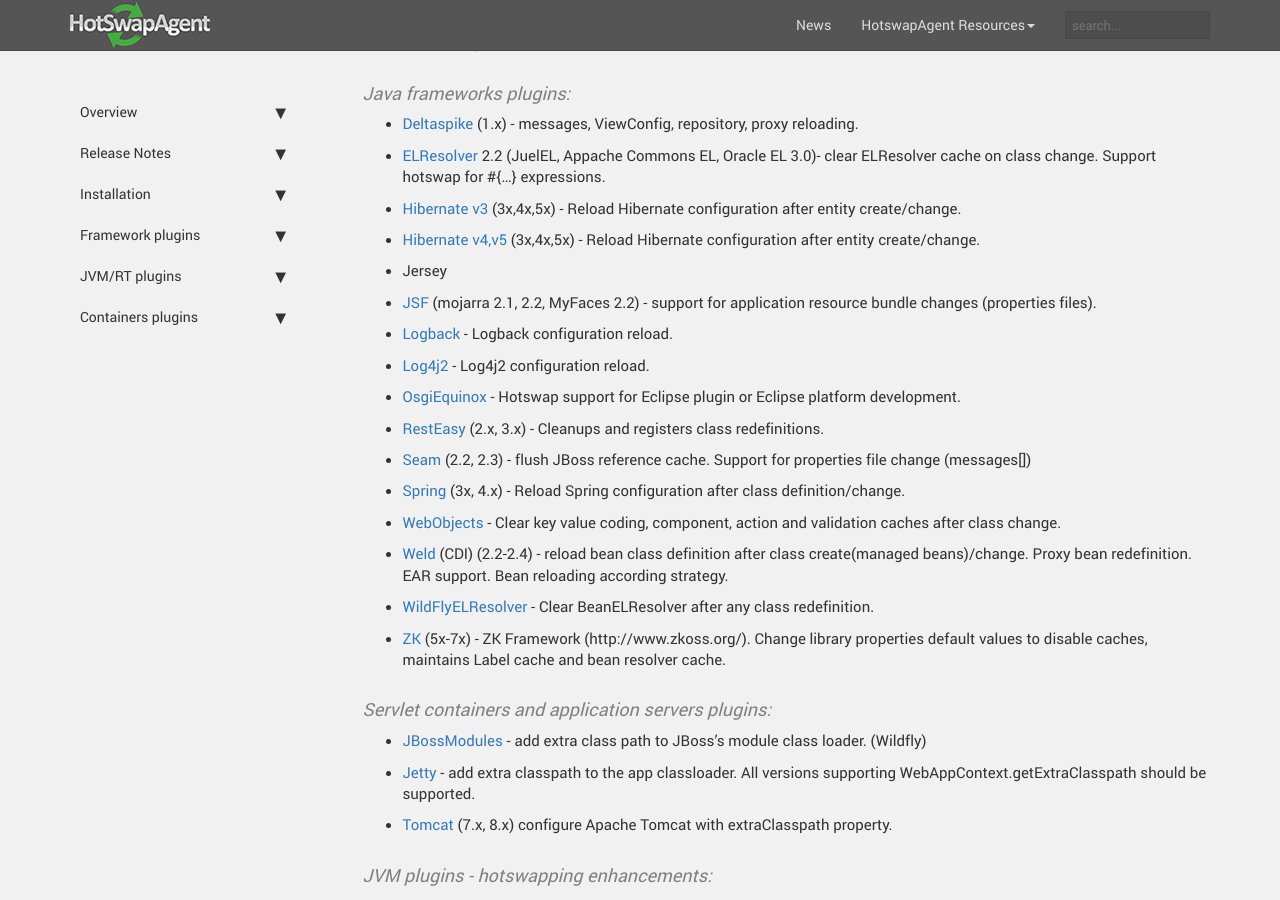
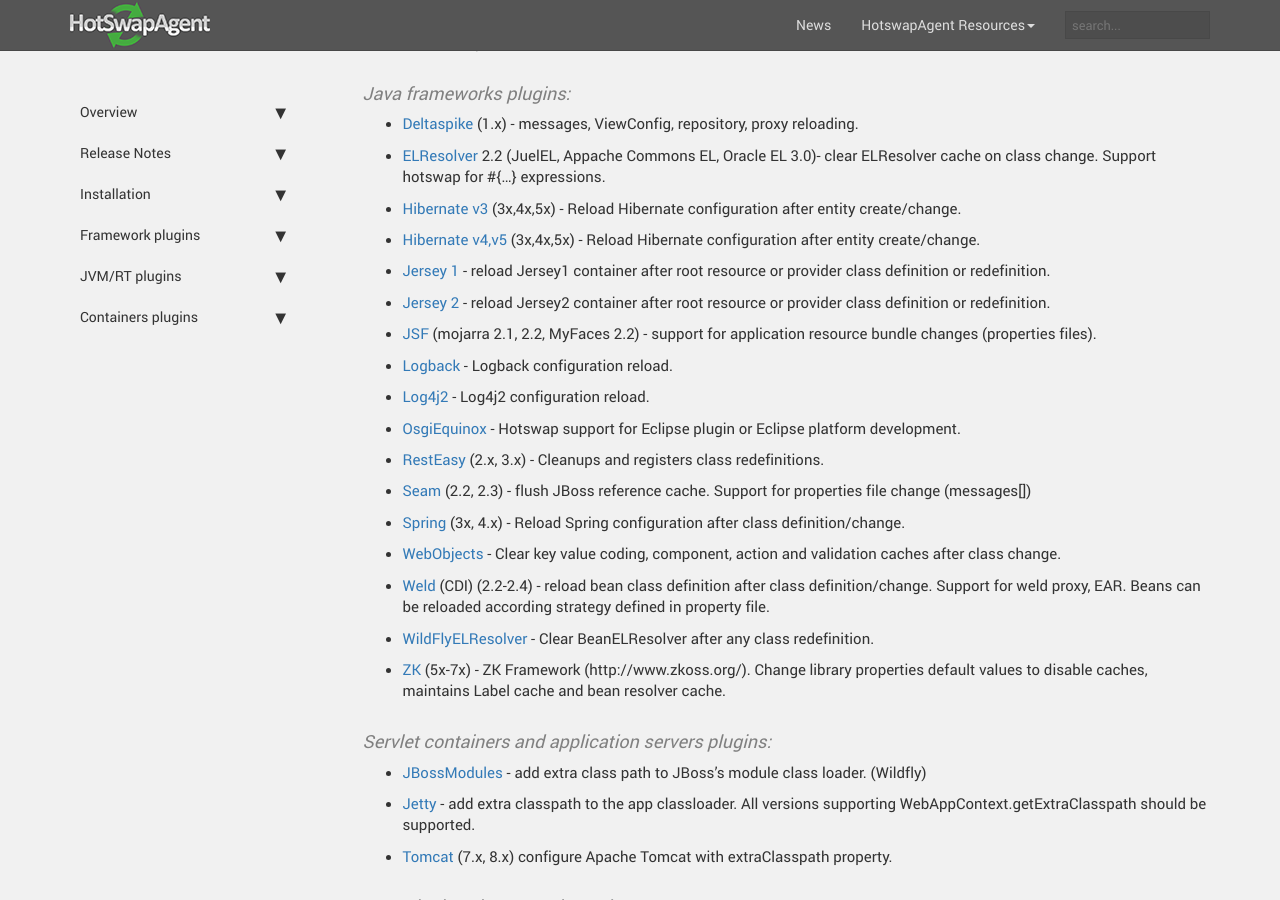
Before and after one commit to HotswapProjects/HotswapAgentPages, a Jekyll site: the page built from pages/mydoc/mydoc_plugins.md, in a window 1280 px wide and 900 px high, scrolled down 316 px. Built offline with Jekyll 4.4.1, drawn with Linux system fonts in a browser that asks for light colours; nearby versions of some CDN libraries; comment, search, counter and statistics services are not loaded.

Commit message:
Jersey doc

```diff
--- a/pages/mydoc/mydoc_plugins.md
+++ b/pages/mydoc/mydoc_plugins.md
@@ -22,7 +22,8 @@
 * [ELResolver]({{ site.data.mydoc_plugin_el_resolver.link }}) 2.2 (JuelEL, Appache Commons EL, Oracle EL 3.0)- clear ELResolver cache on class change. Support hotswap for #{...} expressions.
 * [Hibernate v3]({{ site.data.mydoc_plugin_hibernate3.link }}) (3x,4x,5x) - Reload Hibernate configuration after entity create/change.
 * [Hibernate v4,v5]({{ site.data.mydoc_plugin_hibernate45.link }}) (3x,4x,5x) - Reload Hibernate configuration after entity create/change.
-* Jersey
+* [Jersey 1]({{ site.data.mydoc_plugin_jersey1.link }}) - reload Jersey1 container after root resource or provider class definition or redefinition.
+* [Jersey 2]({{ site.data.mydoc_plugin_jersey2.link }}) - reload Jersey2 container after root resource or provider class definition or redefinition.
 * [JSF]({{ site.data.mydoc_plugin_jsf }}/README.md) (mojarra 2.1, 2.2, MyFaces 2.2) - support for application resource bundle changes (properties files).
 * [Logback]({{ site.data.mydoc_plugin_logback.link }}) - Logback configuration reload.
 * [Log4j2]({{ site.data.mydoc_plugin_log4j2.link }}) - Log4j2 configuration reload.
@@ -31,7 +32,7 @@
 * [Seam]({{ site.data.mydoc_plugin_seam.link }}) (2.2, 2.3) - flush JBoss reference cache. Support for properties file change (messages[])
 * [Spring]({{ site.data.mydoc_plugin_spring.link }}) (3x, 4.x) - Reload Spring configuration after class definition/change.
 * [WebObjects]({{ site.data.mydoc_plugin_webobjects.link }}) - Clear key value coding, component, action and validation caches after class change.
-* [Weld]({{ site.data.mydoc_plugin_weld.link }}) (CDI) (2.2-2.4) - reload bean class definition after class create(managed beans)/change. Proxy bean redefinition. EAR support. Bean reloading according strategy.
+* [Weld]({{ site.data.mydoc_plugin_weld.link }}) (CDI) (2.2-2.4) - reload bean class definition after class definition/change. Support for weld proxy, EAR. Beans can be reloaded according strategy defined in property file.
 * [WildFlyELResolver]({{ site.data.mydoc_plugin_wildfly_el.link }}) - Clear BeanELResolver after any class redefinition.
 * [ZK]({{ site.data.mydoc_plugin_zk.link }}) (5x-7x) - ZK Framework (http://www.zkoss.org/). Change library properties default values to disable caches, maintains Label cache and bean resolver cache.
 
```
Also changed, not shown: _data/sidebars/mydoc_sidebar.yml (+6 -2 lines), pages/mydoc/mydoc_plugin_jersey1.md (added, +14 -0 lines), pages/mydoc/mydoc_plugin_jersey2.md (added, +15 -0 lines), pages/mydoc/mydoc_release_notes_04.md (+2 -1 lines).
